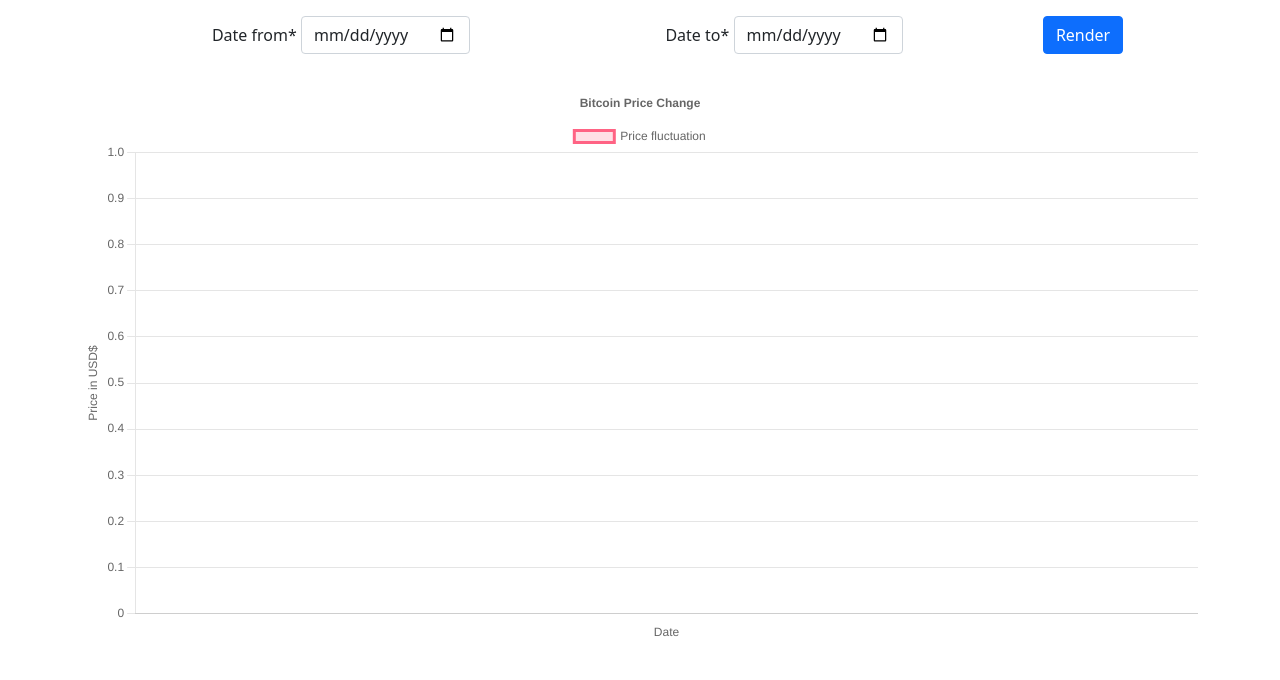
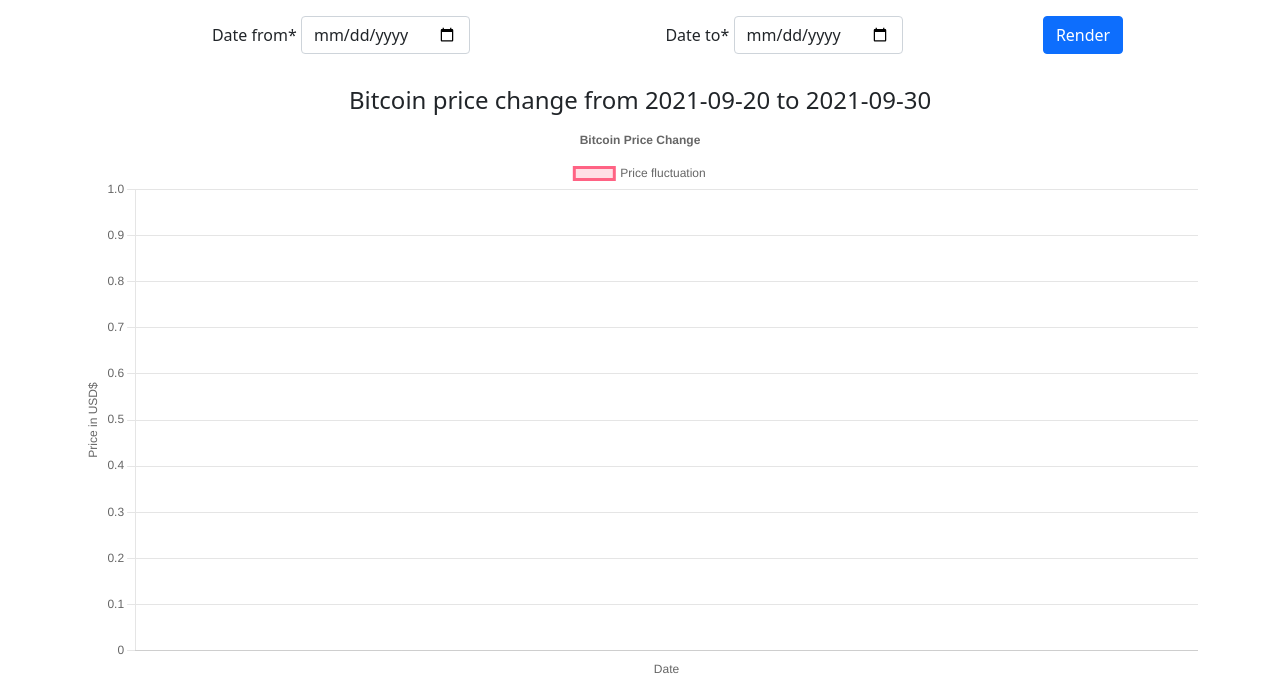
Before and after one commit to Faruqt/Bitcoin-Price-Tracker, a Django app: page / in a window 1280 px wide. Shown: the top 680 px of the page. Run offline with Django 3.2, Linux system fonts and the light colour scheme; data that the repository does not hold is empty; some libraries are stand-ins or nearby versions.

Commit message:
Add price range header

```diff
--- a/templates/btc/chart.html
+++ b/templates/btc/chart.html
@@ -30,6 +30,7 @@
       </div>
 
       <!-- Filter the chart with the selected dates -->
+        <h4 class="text-center">Bitcoin price change from {{date_from}} to {{date_to}}</h4>
           {% for date,price in price.items %}
             <input type="hidden" class="date-item" value="{{date}}">
             <input type="hidden" class="price-item" value="{{price}}">
```
